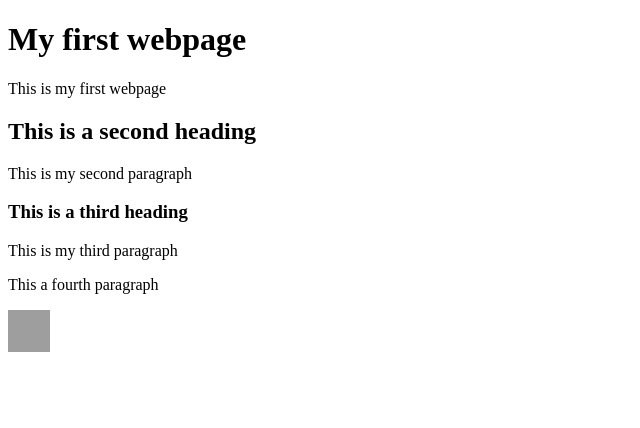
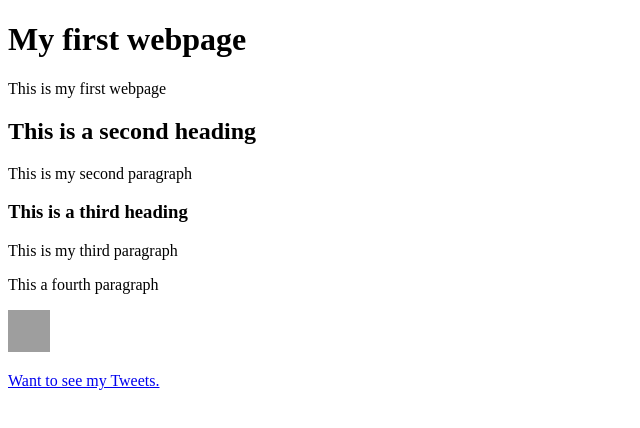
Before and after one commit to francisomonywa/alx_html_css, a plain HTML site: page index.html in a window 1280 px wide. Shown: the whole page, without its empty margins (0-640 px from the left). Drawn offline with Linux system fonts and the light colour scheme; grey boxes are pictures that could not be loaded.

Commit message:
Made some changes

```diff
--- a/index.html
+++ b/index.html
@@ -16,6 +16,9 @@
     <a href="https://www.alxafrica.com">
         <img src="https://i.ibb.co/gTDZZT8/ALX-Logo-07.png" alt="ALX Logo" style="width:42px;height:42px;">
     </a>
+    <p>
+        <a href="file:///C:/Users/franc/OneDrive/Desktop/html_basic/tweets.html">Want to see my Tweets.</a>
+    </p>
 </body>
 
 </html>
```
